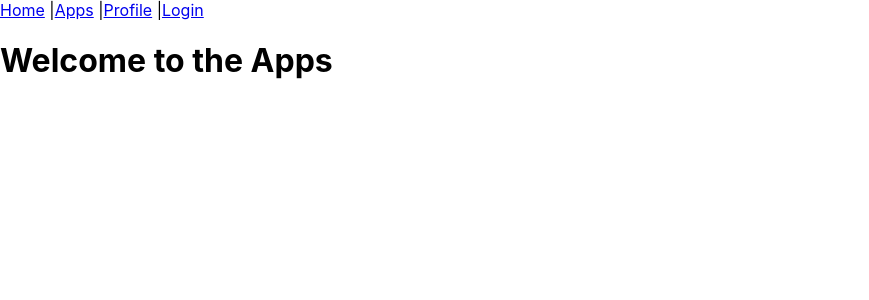
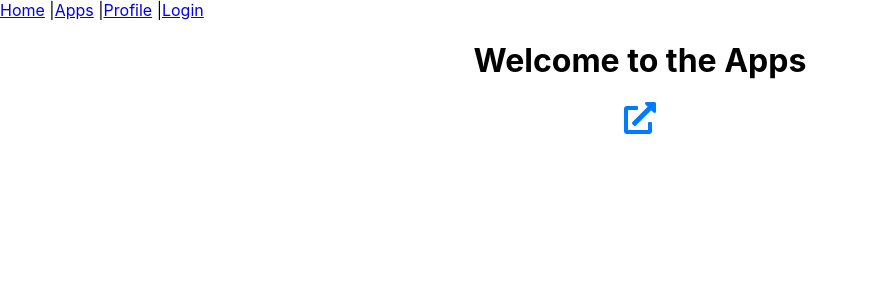
Before and after one commit to doradora58/MyPortal, a React (Create React App) app in the folder frontend/my-portal/: page /apps in a window 1280 px wide. Shown: the top 300 px of the page, without its empty margins (0-869 px from the left). Built offline with nearby package versions, Linux system fonts and the light colour scheme.

Commit message:
Add icon

```diff
--- a/frontend/my-portal/src/pages/Apps.js
+++ b/frontend/my-portal/src/pages/Apps.js
@@ -1,3 +1,19 @@
+import { FaExternalLinkAlt } from 'react-icons/fa';
+
 export default function Apps() {
-  return <h1>Welcome to the Apps</h1>;
+  return (
+    <div style={{ textAlign: 'center' }}>
+      <h1>Welcome to the Apps</h1>
+
+      {/* 外部リンク付きアイコン */}
+      <a
+        href="https://ganttchart.doradora58.com"
+        target="_blank"
+        rel="noopener noreferrer"
+        style={{ fontSize: '2rem', color: '#007bff', textDecoration: 'none' }}
+      >
+        <FaExternalLinkAlt title="Go to Example.com" />
+      </a>
+    </div>
+  );
 }
```
